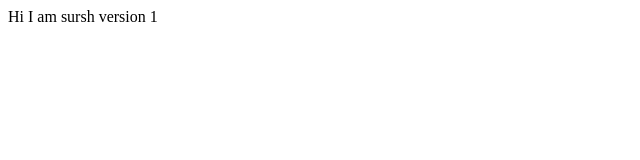
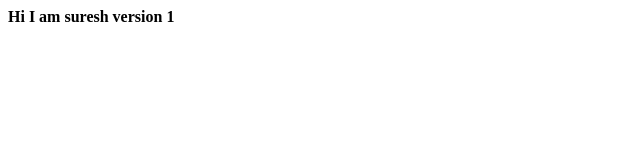
Before and after one commit to babloo1506/Azure, a plain HTML site: page Index[1].html in a window 1280 px wide. Shown: the full height of the page, 0-640 px from the left. Drawn offline with Linux system fonts and the light colour scheme.

Commit message:
Update Index[1].html

```diff
--- a/Index[1].html
+++ b/Index[1].html
@@ -1,7 +1,7 @@
 <!DOCTYPE html>
 <html>
 <head>
-<body>
-Hi I am sursh version 1
+<body><b>
+  Hi I am suresh version 1 </b>
 </body>
 </html>
```
